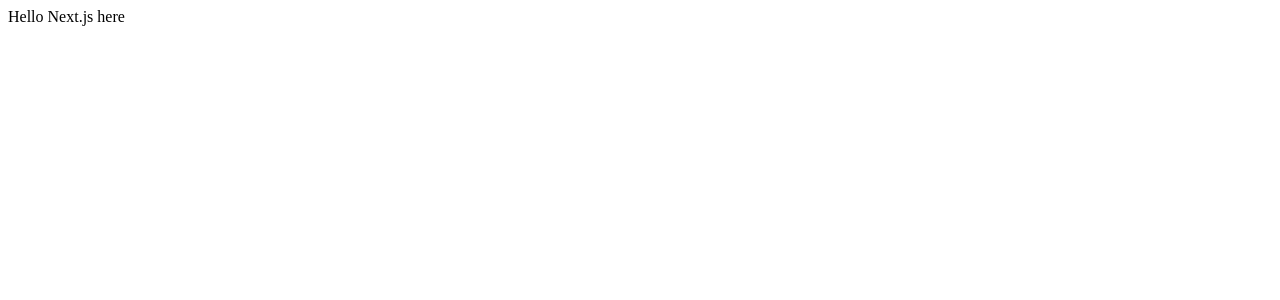
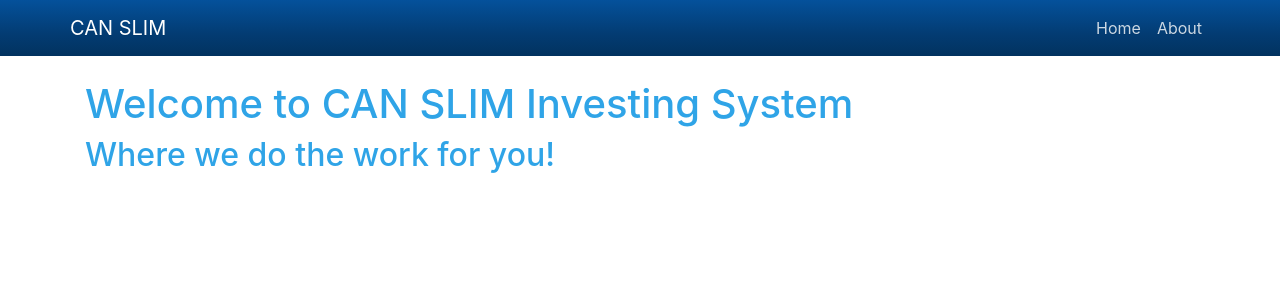
Before and after one commit to DerekTeed/can-slim3, a Next.js app: page / in a window 1280 px wide. Shown: the top 300 px of the page. Built offline with nearby package versions, Linux system fonts and the light colour scheme.

Commit message:
update links/navbar

```diff
--- /dev/null
+++ b/components/Layout.js
@@ -0,0 +1,17 @@
+import Head from 'next/head'
+import Navbar from './Navbar'
+
+const Layout = (props) => (
+    <div>
+        <Head>
+            <title>BitzPrice</title>
+            <link rel="stylesheet" href="https://bootswatch.com/4/cerulean/bootstrap.min.css" />
+        </Head>
+        <Navbar />
+        <div className="container">
+            {props.children}
+        </div>
+
+    </div>
+);
+export default Layout;
--- /dev/null
+++ b/components/Navbar.js
@@ -0,0 +1,21 @@
+import Link from 'next/link';
+
+const Navbar = () => (
+    <nav className="navbar navbar-expand navbar-dark bg-dark mb-4">
+        <div className="container">
+            <a className="navbar-brand" href="#">CAN SLIM</a>
+            <div className="collapse navbar-collapse">
+                <ul className="navbar-nav ml-auto">
+                    <li className="nav-item">
+                        <Link href="/"><a className="nav-link">Home</a></Link>
+                    </li>
+                    <li className="nav-item">
+                        <Link href="/about"><a className="nav-link">About</a></Link>
+                    </li>
+                </ul>
+            </div>
+        </div>
+    </nav>
+)
+
+export default Navbar;
--- a/pages/index.js
+++ b/pages/index.js
@@ -1 +1,13 @@
-export default () => ( <div>Hello Next.js here</div> );
+import Layout from '../components/Layout.js'
+
+const Index = () => (
+    <Layout>
+        <div>
+
+            <h1>Welcome to CAN SLIM Investing System</h1>
+            <h2>Where we do the work for you!</h2>
+        </div>
+    </Layout>
+)
+
+export default Index;
```
Also changed, not shown: pages/about.js (+12 -1 lines).
